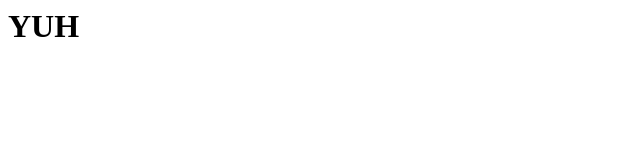
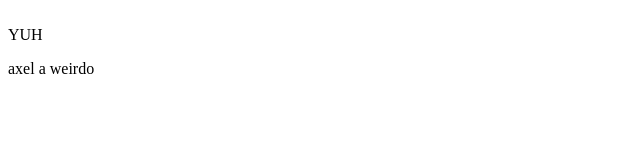
Before and after one commit to AGson08/yuh, a plain HTML site: page index.html in a window 1280 px wide. Shown: the whole page, without its empty margins (0-640 px from the left). Drawn offline with Linux system fonts and the light colour scheme.

Commit message:
Update index.html

```diff
--- a/index.html
+++ b/index.html
@@ -1 +1,3 @@
-<h1>YUH<h1>
+<br>
+<head>YUH<head>
+<p>axel a weirdo<p>
```
